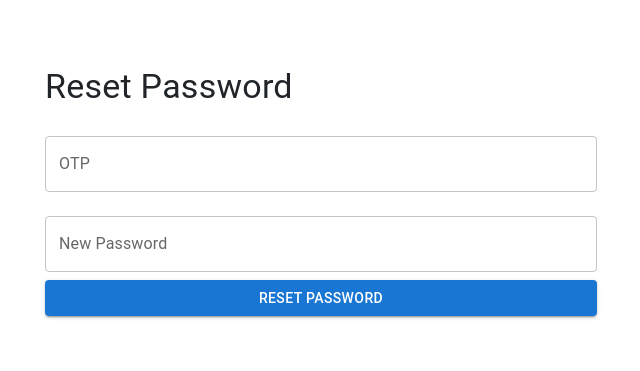
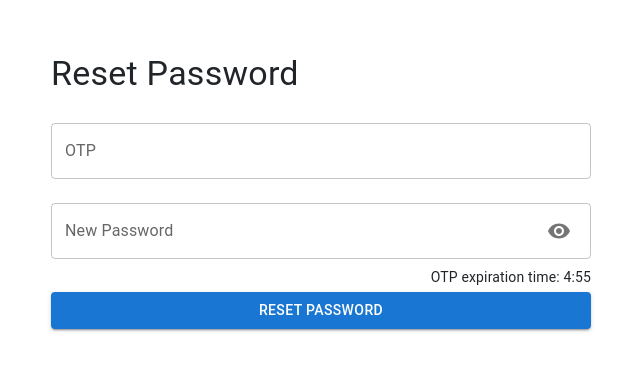
Before and after one commit to ninhcongluc/qp03_frontend, a React (Create React App) app: page /reset-password in a window 1280 px wide. Shown: the part 209-580 px from the top of the page, without its empty margins (319-959 px from the left). Built offline with nearby package versions, Linux system fonts and the light colour scheme.

Commit message:
forgotPassword

```diff
--- a/src/pages/ForgotPassword.js
+++ b/src/pages/ForgotPassword.js
@@ -1,6 +1,7 @@
 import React, { useState } from 'react';
 import { TextField, Button, Container, Typography } from '@mui/material';
 import { useNavigate } from "react-router-dom";
+import { toast } from 'react-toastify';
 
 
 const ForgotPassword = () => {
@@ -12,7 +13,7 @@ const ForgotPassword = () => {
   };
 
   const isEmailValid = (email) => {
-    // Basic email validation
+    // Email validation
     const emailRegex = /^[\w+]+([.-]?[\w+])*@[\w+]+([.-]?[\w+])*(\.\w{2,3})+$/;
     return emailRegex.test(email);
   };
@@ -22,31 +23,34 @@ const ForgotPassword = () => {
         alert('Please enter a valid email address.');
         return;
       }
+      navigate(`/reset-password?email=${email}`);
 
-    navigate(`/reset-password?email=${email}`);
     // Gửi yêu cầu tới server để gửi OTP
     try {
-      const response = await fetch('http://localhost:8000/forgot-password', {
+      const response = await fetch('http://localhost:8000/user/forgot-password', {
         method: 'POST',
         headers: {
           'Content-Type': 'application/json',
         },
         body: JSON.stringify({ email }),
       });
+      console.log(response);
 
       if (response.ok) {
-        alert('OTP has been sent to your email.');
+        toast.success('OTP has been sent to your email.');
+
       } else {
-        alert('Failed to send OTP.');
+        const error = await response.json();
+        toast.error(`Failed to send OTP: ${error.message}`);
       }
     } catch (error) {
-      console.error('Error sending OTP:', error);
+      console.error('Error sending OTP:', error)
     }
   };
 
   return (
     <Container maxWidth="sm">
-      <Typography variant="h4" component="h1" gutterBottom>
+      <Typography variant="h4" component="h1" gutterBottom >
         Forgot Password
       </Typography>
       <TextField
--- a/src/pages/ResetPassword.js
+++ b/src/pages/ResetPassword.js
@@ -1,9 +1,31 @@
-import React, { useState } from "react";
-import { TextField, Button, Container, Typography } from "@mui/material";
+import React, { useState, useEffect } from 'react';
+import { IconButton, InputAdornment } from "@material-ui/core";
+import { Visibility, VisibilityOff } from "@material-ui/icons";
+import { TextField, Button, Container, Typography } from '@mui/material';
+import { toast } from 'react-toastify';
+import { useNavigate } from "react-router-dom";
 
 const ResetPassword = () => {
-  const [otp, setOtp] = useState("");
-  const [newPassword, setNewPassword] = useState("");
+  const [otp, setOtp] = useState('');
+  const [newPassword, setNewPassword] = useState('');
+  const [countdown, setCountdown] = useState(300);
+  const [showResendButton, setShowResendButton] = useState(false);
+  const [showNewPassword, setShowNewPassword] = useState(false);
+
+
+  const navigate = useNavigate();
+
+  useEffect(() => {
+    let interval;
+    if (countdown > 0) {
+      interval = setInterval(() => {
+        setCountdown(countdown - 1);
+      }, 1000);
+    } else {
+      setShowResendButton(true);
+    }
+    return () => clearInterval(interval);
+  }, [countdown]);
 
   const handleOtpChange = (event) => {
     setOtp(event.target.value);
@@ -13,26 +35,52 @@ const ResetPassword = () => {
     setNewPassword(event.target.value);
   };
 
-  // const email = new URLSearchParams(window.location.search).get("email");
+  const email = new URLSearchParams(window.location.search).get("email");
   const handleResetPassword = async () => {
-    // Gửi yêu cầu tới server để đặt lại mật khẩu
     try {
-      const response = await fetch("http://localhost:8000/reset-password", {
-        method: "POST",
+      const response = await fetch('http://localhost:8000/user/reset-password', {
+        method: 'POST',
         headers: {
-          "Content-Type": "application/json",
+          'Content-Type': 'application/json',
         },
-        body: JSON.stringify({ otp, newPassword }),
+        body: JSON.stringify({ otpCode: otp, newPassword, email }),
       });
 
       if (response.ok) {
-        alert("Password has been reset successfully.");
+        toast.success('Password has been reset successfully.');
+        navigate('/');
       } else {
-        alert("Failed to reset password.");
+        toast.error('Failed to reset password.');
       }
     } catch (error) {
-      console.error("Error resetting password:", error);
+      console.error('Error resetting password:', error);
     }
+  };
+
+  const handleResendOtp = async () => {
+    try {
+      const response = await fetch('http://localhost:8000/user/forgot-password', {
+        method: 'POST',
+        headers: {
+          'Content-Type': 'application/json',
+        },
+        body: JSON.stringify({ email }),
+      });
+
+      if (response.ok) {
+        toast.success('OTP has been resent.');
+        setCountdown(300);
+        setShowResendButton(false);
+      } else {
+        toast.error('Failed to resend OTP.');
+      }
+    } catch (error) {
+      console.error('Error resending OTP:', error);
+    }
+  };
+
+  const toggleShowNewPassword = () => {
+    setShowNewPassword(!showNewPassword);
   };
 
   return (
@@ -50,13 +98,32 @@ const ResetPassword = () => {
       />
       <TextField
         label="New Password"
-        type="password"
+        type={showNewPassword ? "text" : "password"}
         variant="outlined"
         fullWidth
         margin="normal"
         value={newPassword}
         onChange={handleNewPasswordChange}
+        InputProps={{
+          endAdornment: (
+            <InputAdornment position="end">
+              <IconButton onClick={toggleShowNewPassword} edge="end">
+                {showNewPassword ? <VisibilityOff /> : <Visibility />}
+              </IconButton>
+            </InputAdornment>
+          ),
+        }}
       />
+
+      <Typography variant="body2" align="right" gutterBottom>
+        {showResendButton ? (
+          <Button variant="contained" color="primary" onClick={handleResendOtp}>
+            Resend OTP
+          </Button>
+        ) : (
+          `OTP expiration time: ${Math.floor(countdown / 60)}:${String(countdown % 60).padStart(2, '0')}`
+        )}
+      </Typography>
       <Button
         variant="contained"
         color="primary"
```
